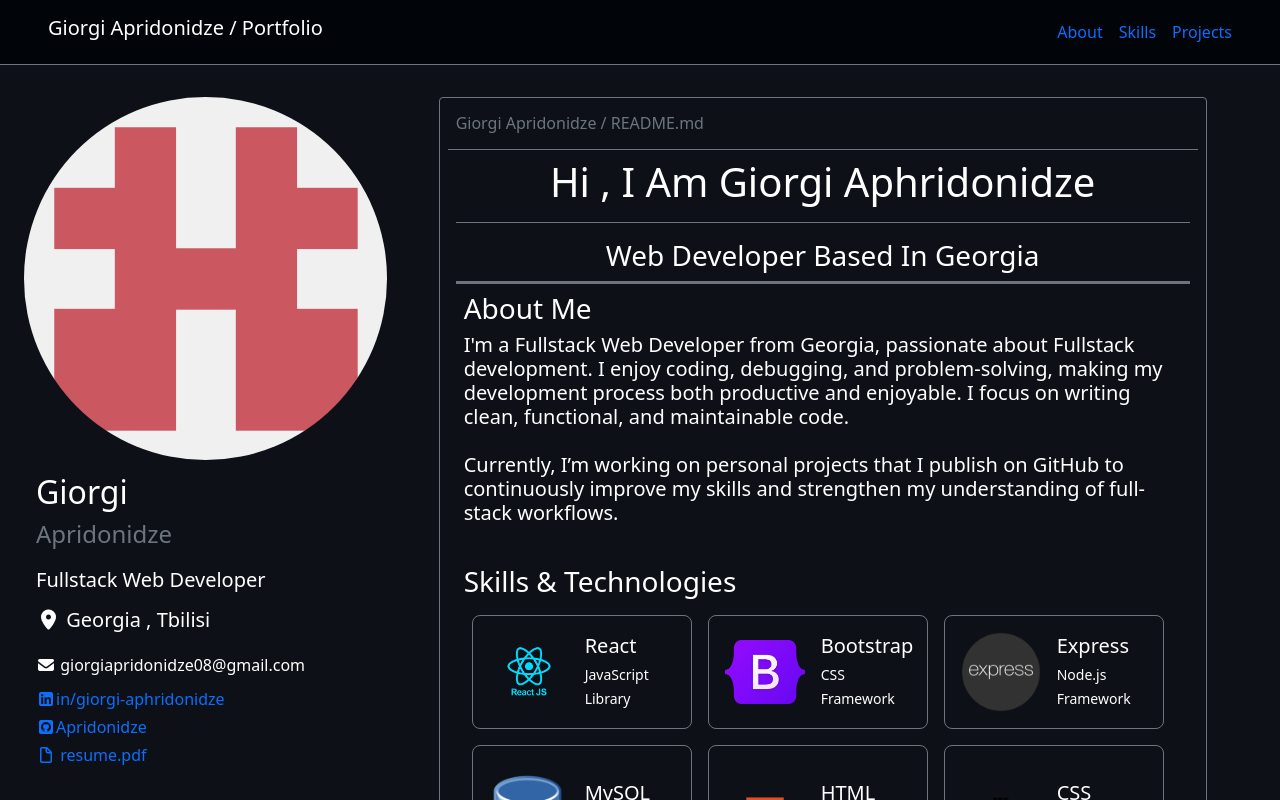
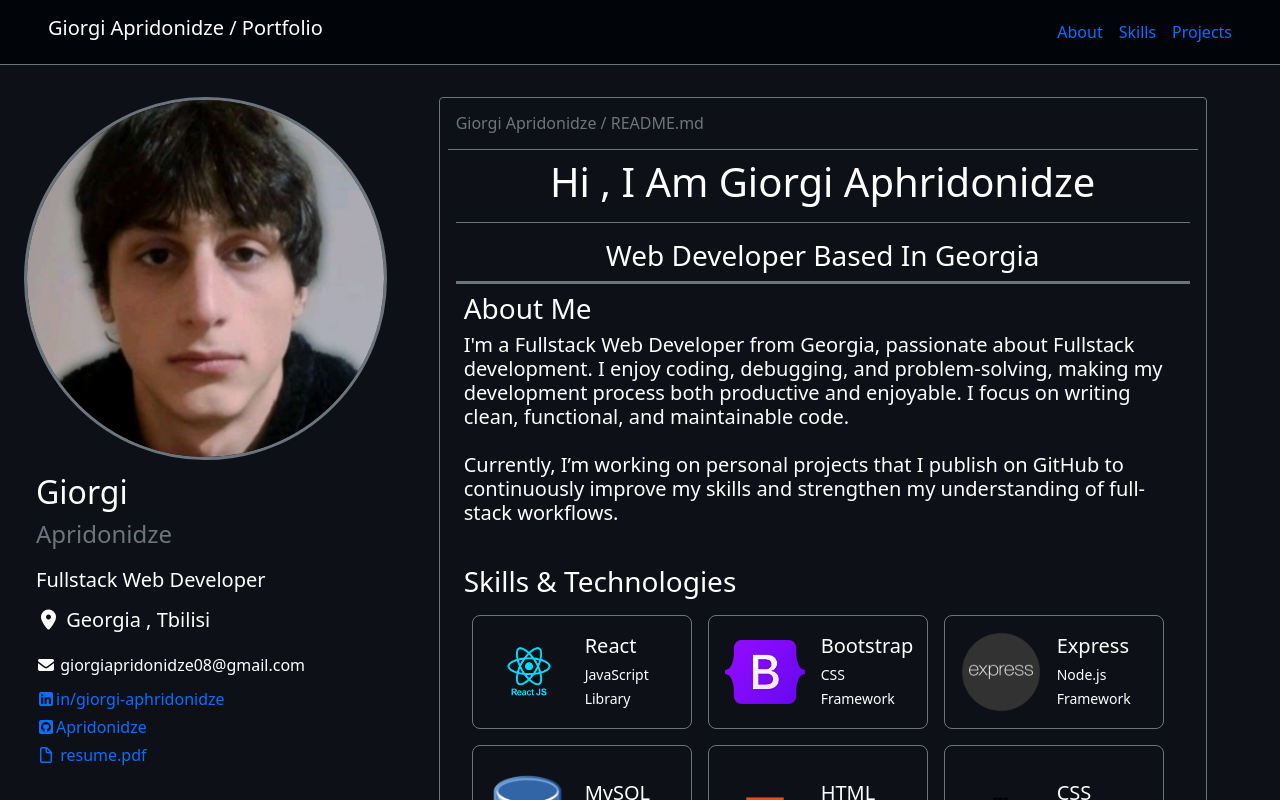
Before and after one commit to Apridonidze/portfolio, a React (Vite) app in the folder frontend/: page / in a window 1280 px wide. Shown: the top 800 px of the page. Built offline with nearby package versions, Linux system fonts and the light colour scheme.

Commit message:
feat : changed profile picture

```diff
--- a/frontend/src/components/Profile.jsx
+++ b/frontend/src/components/Profile.jsx
@@ -16,7 +16,7 @@ const Profile = ( { setToggleAlert } ) => {
 
             <div className="profile-image container">
 
-                <img src={avatar} alt="Profile Avatar" className='mx-auto d-block img-fluid rounded-circle'/>
+                <img src={avatar} alt="Profile Avatar" className='mx-auto d-block img-fluid rounded-circle border border-secondary border-3'/>
 
             </div>
 
```
Also changed, not shown: frontend/src/assets/avatar.png.
